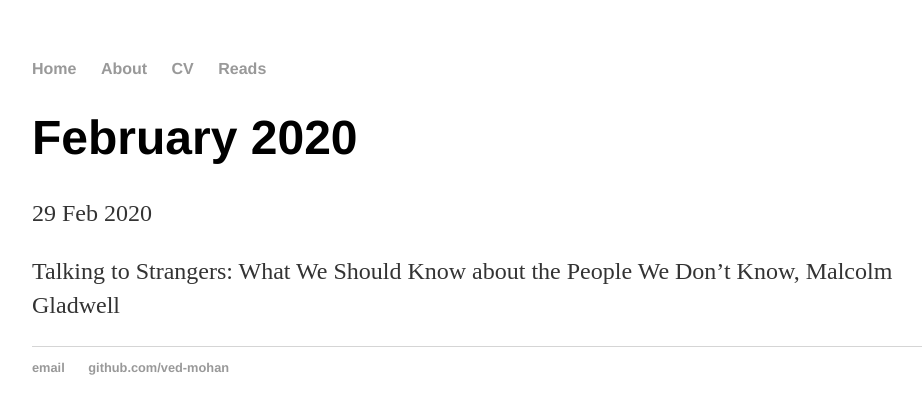
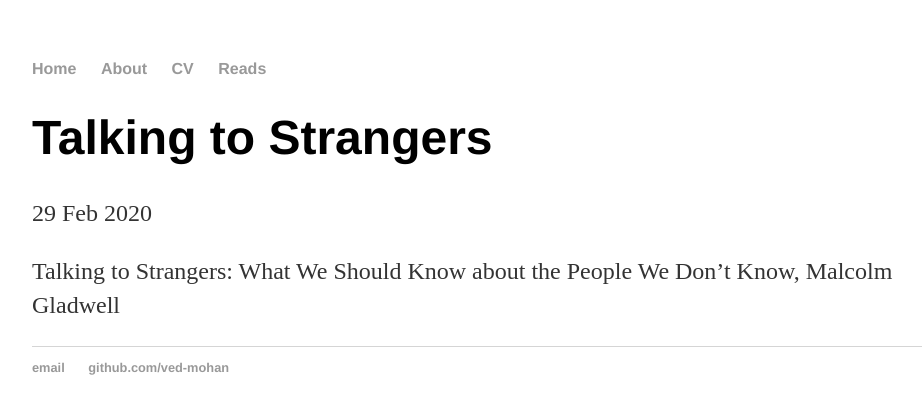
Before and after one commit to ved-mohan/ved-mohan.github.io, a Jekyll site: the page built from _posts/2020-02-29-Feb.md, in a window 1280 px wide. Shown: the top 414 px of the page, without its empty margins (160-1082 px from the left). Built offline with Jekyll 4.4.1, drawn with Linux system fonts in a browser that asks for light colours.

Commit message:
Update 2020-02-29-Feb.md

```diff
--- a/_posts/2020-02-29-Feb.md
+++ b/_posts/2020-02-29-Feb.md
@@ -1,6 +1,6 @@
 ---
 layout: post
-title: "February 2020"
+title: "Talking to Strangers"
 date: 2020-02-29
 ---
 
```
